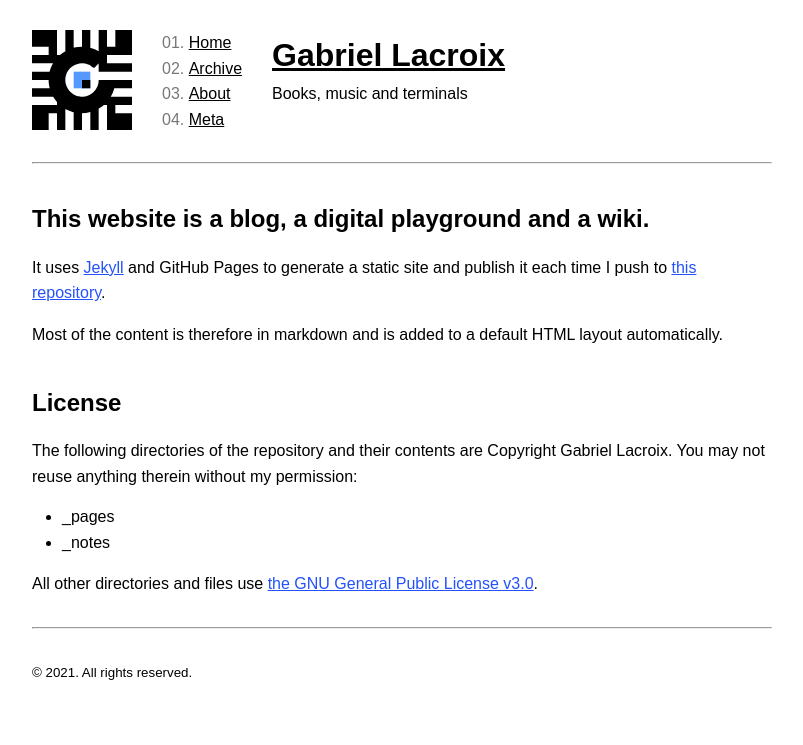
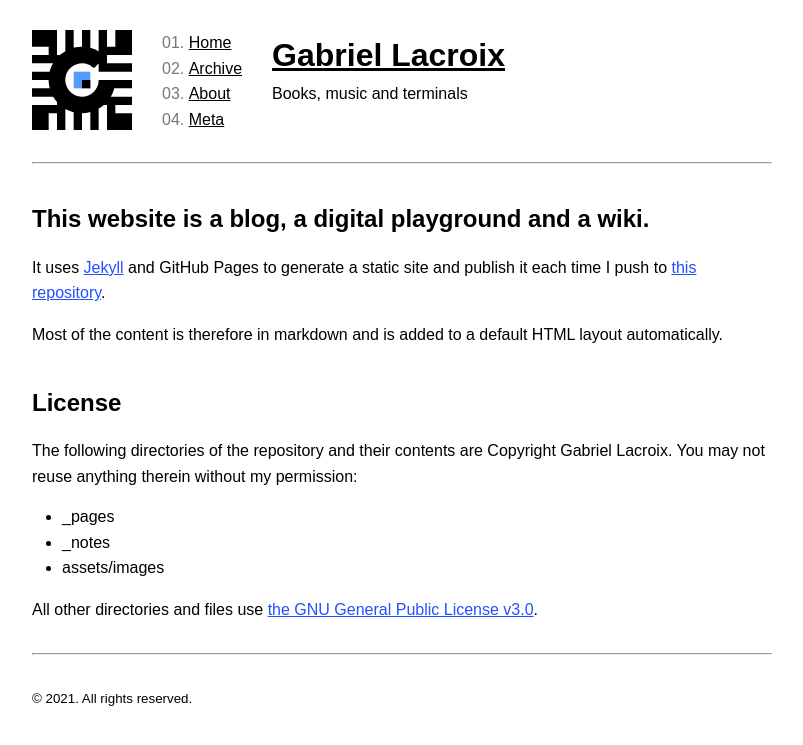
Before and after one commit to Gadiguibou/gadiguibou.github.io, a Jekyll site: the page built from _pages/meta.md, in a window 1280 px wide. Shown: the top 745 px of the page, without its empty margins (238-1041 px from the left). Built offline with Jekyll 4.4.1, drawn with Linux system fonts in a browser that asks for light colours; some web fonts are replaced.

Commit message:
Update Meta page

```diff
--- a/_pages/meta.md
+++ b/_pages/meta.md
@@ -14,5 +14,6 @@ The following directories of the repository and their contents are Copyright Gab
 
 - _pages
 - _notes
+- assets/images
 
 All other directories and files use [the GNU General Public License v3.0](https://www.gnu.org/licenses/gpl-3.0.en.html).
```
